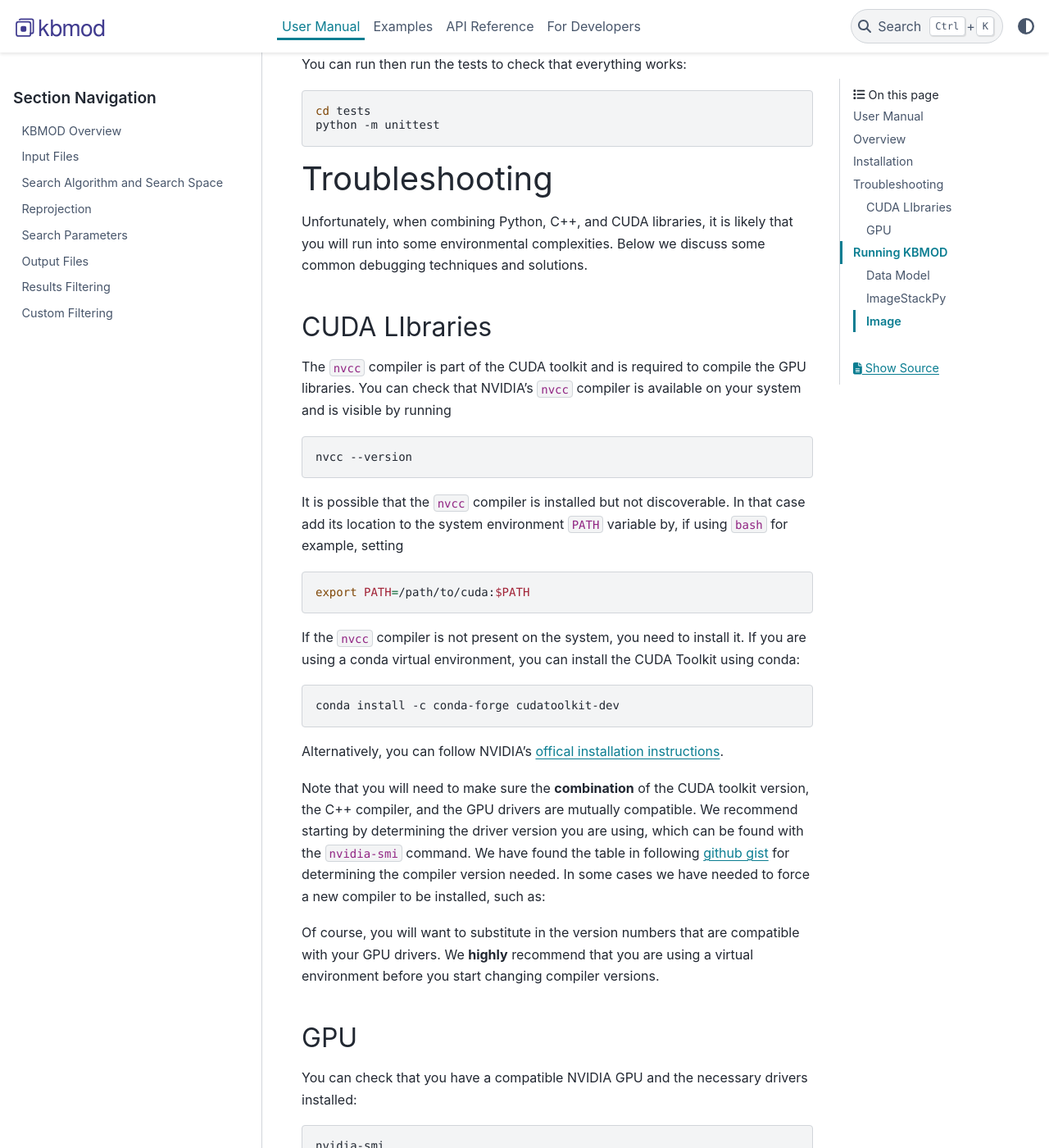
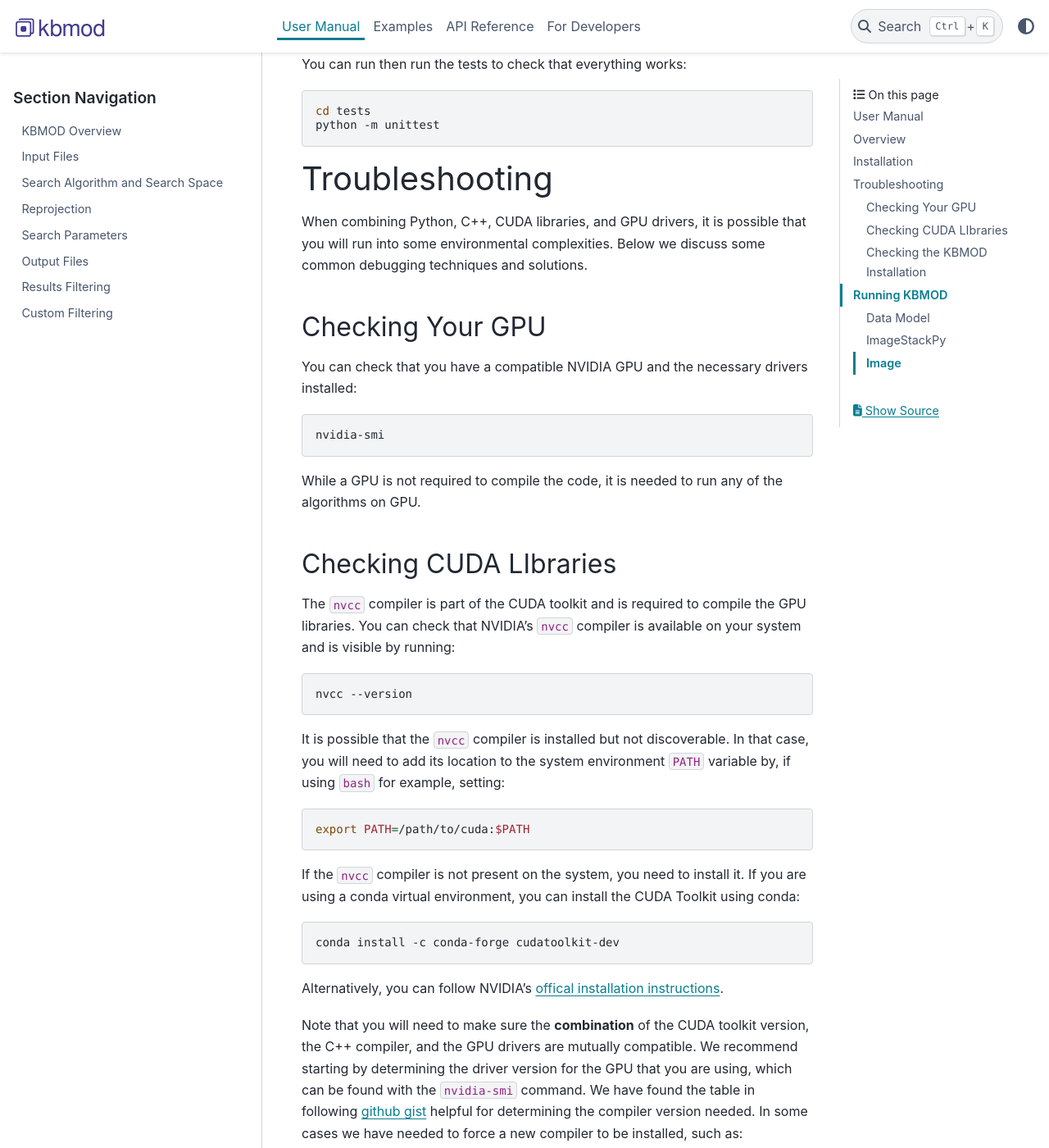
Before and after one commit to dirac-institute/kbmod, a Sphinx documentation site: the page built from docs/source/user_manual/index.rst, in a window 1280 px wide and 1400 px high, scrolled down 1360 px. Shown: the whole window at 82% size. Built offline with Sphinx 7.4.7 and the PyData theme 0.15.4, drawn with Linux system fonts in a browser that asks for light colours; pages that are not in the unit, such as notebooks, are missing from menus; some of the changed text lies outside the part shown.

Commit message:
Update index.rst

```diff
--- a/docs/source/user_manual/index.rst
+++ b/docs/source/user_manual/index.rst
@@ -59,22 +59,35 @@
    cd tests
    python -m unittest
 
+
 Troubleshooting
 ===============
 
-Unfortunately, when combining Python, C++, and CUDA libraries, it is likely that you will run into some environmental complexities. Below we discuss some common debugging techniques and solutions.
+When combining Python, C++, CUDA libraries, and GPU drivers, it is possible that you will run into some environmental complexities. Below we discuss some common debugging techniques and solutions.
 
 
-CUDA LIbraries
---------------
+Checking Your GPU
+-----------------
 
-The ``nvcc`` compiler is part of the CUDA toolkit and is required to compile the GPU libraries. You can check that NVIDIA's ``nvcc`` compiler is available on your system and is visible by running
+You can check that you have a compatible NVIDIA GPU and the necessary drivers installed:
+
+.. code-block:: bash
+
+    nvidia-smi
+
+While a GPU is not required to compile the code, it is needed to run any of the algorithms on GPU.
+
+
+Checking CUDA LIbraries
+-----------------------
+
+The ``nvcc`` compiler is part of the CUDA toolkit and is required to compile the GPU libraries. You can check that NVIDIA's ``nvcc`` compiler is available on your system and is visible by running:
 
 .. code-block:: bash
 
    nvcc --version
 
-It is possible that the ``nvcc`` compiler is installed but not discoverable. In that case add its location to the system environment ``PATH`` variable by, if using ``bash`` for example, setting
+It is possible that the ``nvcc`` compiler is installed but not discoverable. In that case, you will need to add its location to the system environment ``PATH`` variable by, if using ``bash`` for example, setting:
 
 .. code-block:: bash
 
@@ -88,23 +101,24 @@
 
 Alternatively, you can follow NVIDIA's `offical installation instructions <https://developer.nvidia.com/cuda-toolkit>`_.
 
-Note that you will need to make sure the **combination** of the CUDA toolkit version, the C++ compiler, and the GPU drivers are mutually compatible.  We recommend starting by determining the driver version you are using, which can be found with the ``nvidia-smi`` command.  We have found the table in following `github gist <https://gist.github.com/ax3l/9489132>`_ for determining the compiler version needed. In some cases we have needed to force a new compiler to be installed, such as:
+Note that you will need to make sure the **combination** of the CUDA toolkit version, the C++ compiler, and the GPU drivers are mutually compatible.  We recommend starting by determining the driver version for the GPU that you are using, which can be found with the ``nvidia-smi`` command.  We have found the table in following `github gist <https://gist.github.com/ax3l/9489132>`_ helpful for determining the compiler version needed. In some cases we have needed to force a new compiler to be installed, such as:
 
 .. code-block:: bash
     conda install -c conda-forge gxx=12.2 gcc=12.2 sysroot_linux-64
 
-Of course, you will want to substitute in the version numbers that are compatible with your GPU drivers.  We **highly** recommend that you are using a virtual environment before you start changing compiler versions.
+Of course, you will want to substitute in the version numbers that are compatible with your specific GPU drivers.  We **highly** recommend that you are using a virtual environment before you start changing compiler versions.
 
-GPU
----
 
-You can check that you have a compatible NVIDIA GPU and the necessary drivers installed:
+Checking the KBMOD Installation
+-------------------------------
+
+After installing KBMOD, you can check the version built, whether it built with OpenMP, and whether it can detect a GPU by running:
 
 .. code-block:: bash
 
-    nvidia-smi
+   kbmod-version
 
-While a GPU is not required to compile the code, it is needed to run any of the algorithms on GPU.
+If the program shows "False" for "GPU Code Enabled" then you are either running it on a system without a compatible GPU or the installation was not able to build and link the CUDA code. You can check the GPU using the ``nvidia-smi`` command as described above.
 
 
 Running KBMOD
```
